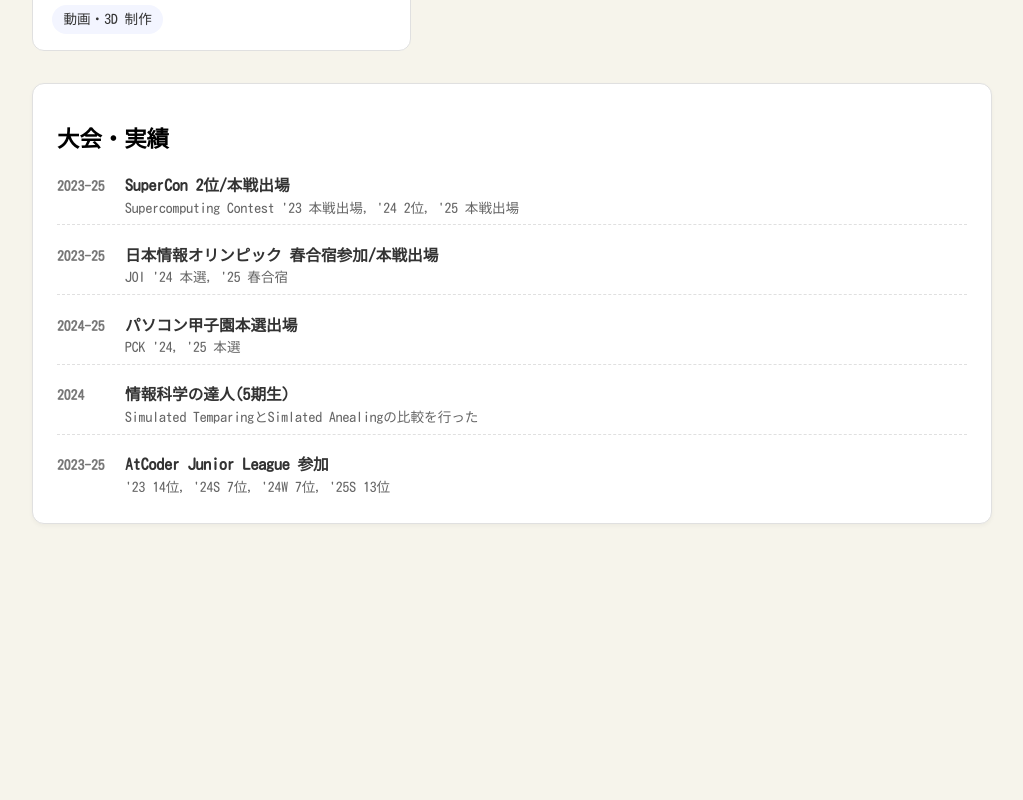
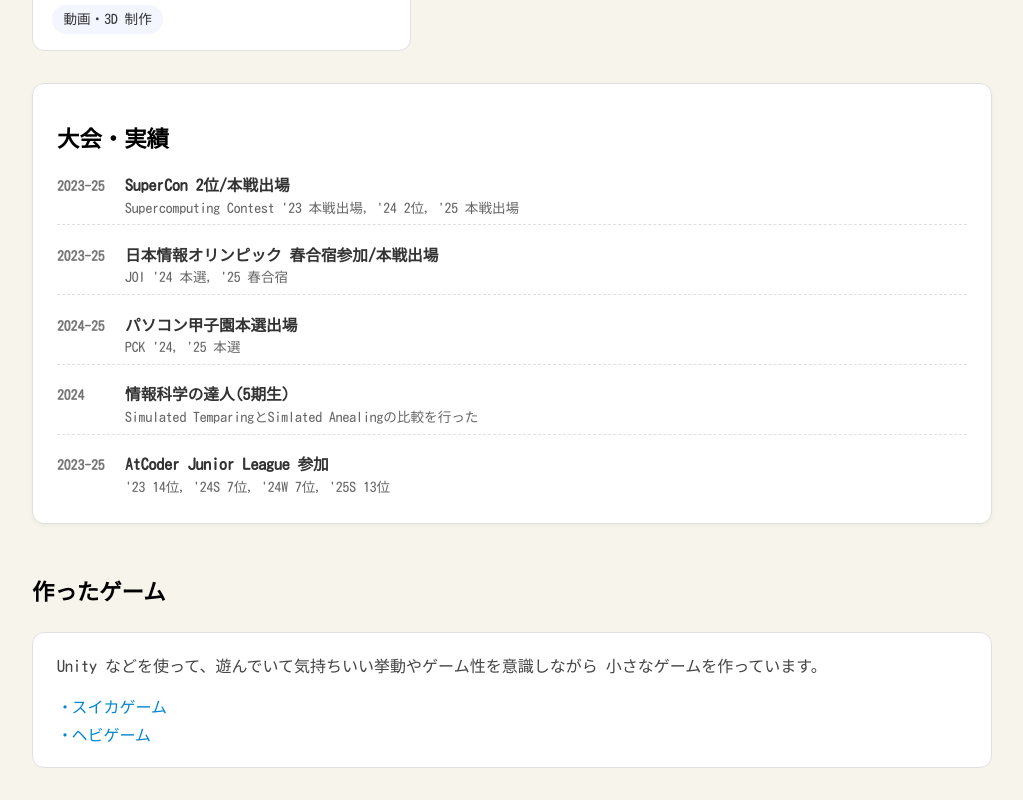
Before and after one commit to blueberry1001/blueberry1001.github.io, a React (Vite) app: page /thinkers in a window 1280 px wide. Shown: the part 700-1500 px from the top of the page, without its empty margins (128-1151 px from the left). Before the commit the page ends 1256 px from the top, so only its background shows below. Built offline with nearby package versions, Linux system fonts and the light colour scheme.

Commit message:
プロフィールを更新2

```diff
--- a/src/routes/Home.tsx
+++ b/src/routes/Home.tsx
@@ -123,7 +123,10 @@
           <h2>大会・実績</h2>
           <ul className="achievements-list">
             {achievements.map((achievement) => (
-              <li className="achievement-item" key={achievement.year + achievement.title}>
+              <li
+                className="achievement-item"
+                key={achievement.year + achievement.title}
+              >
                 <div className="achievement-year">{achievement.year}</div>
                 <div className="achievement-body">
                   <div className="achievement-title">{achievement.title}</div>
@@ -136,7 +139,22 @@
           </ul>
         </section>
 
-
+        <section className="works-section">
+          <h2>作ったゲーム</h2>
+          <div className="works-card">
+            <p className="works-intro">
+              Unity などを使って、遊んでいて気持ちいい挙動やゲーム性を意識しながら
+              小さなゲームを作っています。
+            </p>
+            <ul className="works-list">
+              {games.map((game) => (
+                <li className="works-item" key={game.name}>
+                  <a href={game.url}>{game.name}</a>
+                </li>
+              ))}
+            </ul>
+          </div>
+        </section>
       </main>
     </>
   );
```
